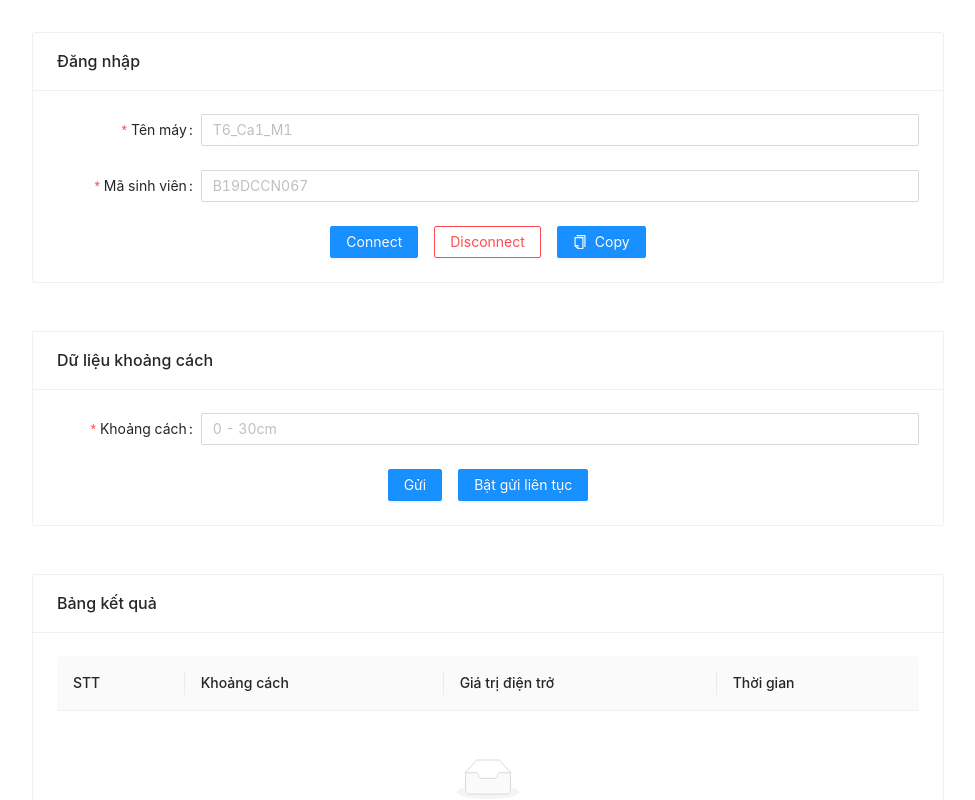
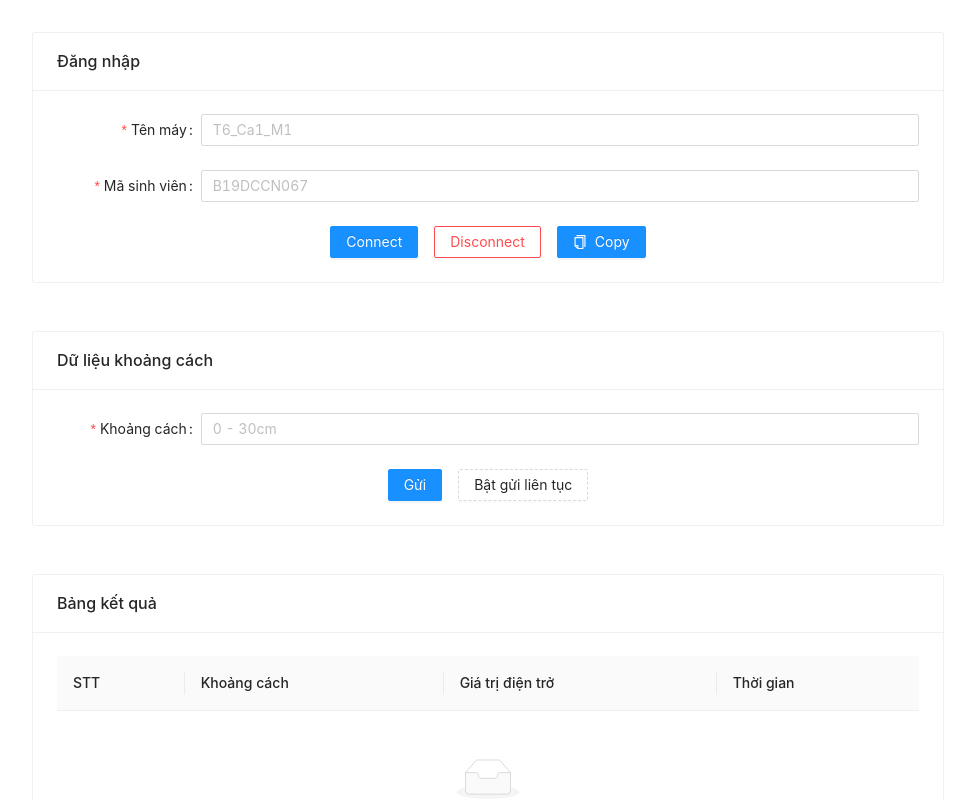
Before and after one commit to thanhbinhle41/Experimento, a React (Create React App) app: page / in a window 1280 px wide. Shown: the whole page, without its empty margins (152-1127 px from the left). Built offline with nearby package versions, Linux system fonts and the light colour scheme.

Commit message:
Change type button send continous

```diff
--- a/src/components/HomePage/Publisher/Publisher.js
+++ b/src/components/HomePage/Publisher/Publisher.js
@@ -1,4 +1,4 @@
-import {React, useState, useEffect} from "react";
+import {React, useState} from "react";
 import { useDispatch, useSelector } from "react-redux";
 import styles from "./Publisher.module.scss";
 import { Button, Form, Input, Card } from "antd";
@@ -38,6 +38,7 @@ const Publisher = ({ mqttPublish }) => {
         setIsSendContinuous(true);
       }, 150);
       payload.data["time"] = values.timeSend;
+      mqttPublish({ topic: currentUserID, qos: 0, payload: JSON.stringify(payload)});
       let sendContinuos = setInterval(() => {
         mqttPublish({ topic: currentUserID, qos: 0, payload: JSON.stringify(payload)});
         console.log("Publish", payload);
@@ -111,7 +112,7 @@ const Publisher = ({ mqttPublish }) => {
                 <Button type="primary" htmlType="submit">
                   Gửi
                 </Button>
-                <Button type="primary" onClick={onSendContinous}>
+                <Button type="dashed" onClick={onSendContinous}>
                   {isShowTimeInput ? "Tắt" : "Bật"} gửi liên tục
                 </Button>
               </>
```
